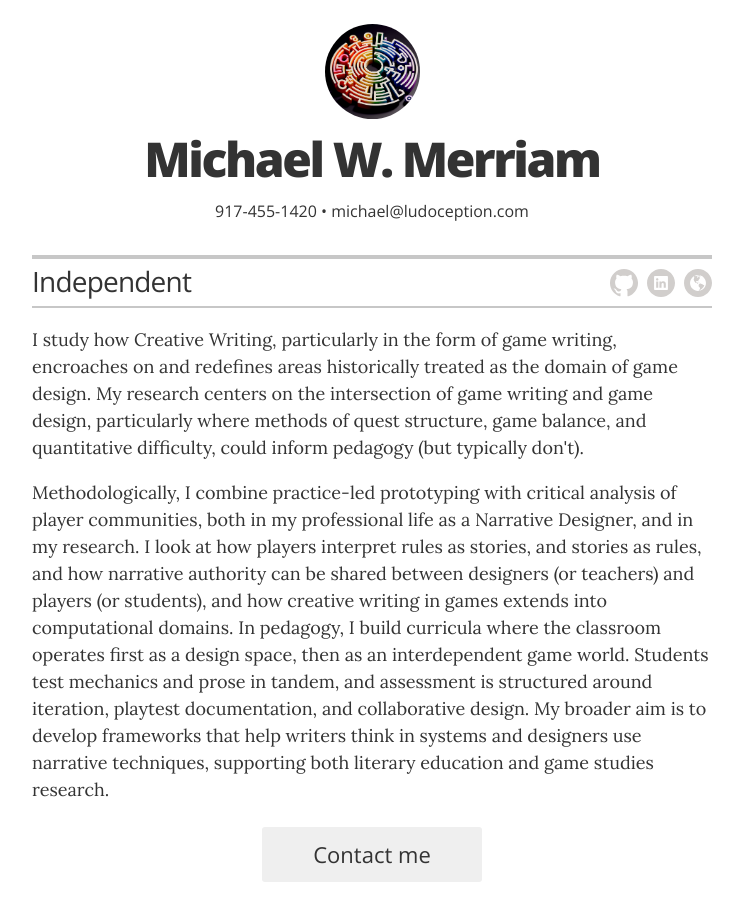
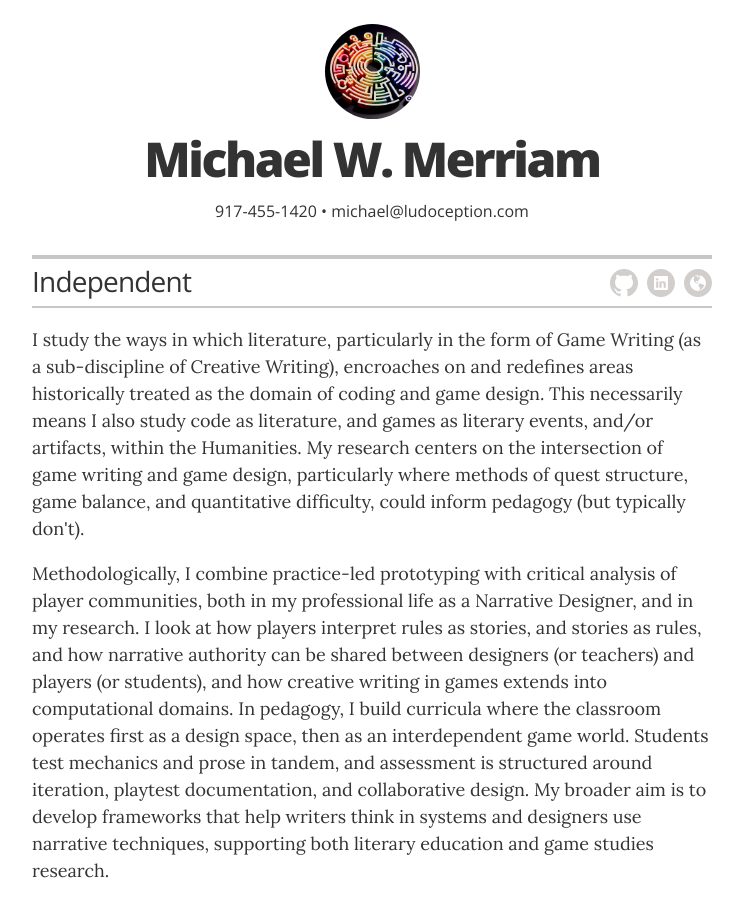
Before and after one commit to mwmxyz/academic, a Jekyll site: the page built from index.html, in a window 1280 px wide and 900 px high. Shown: the whole window, without its empty margins (268-1011 px from the left). Built offline with Jekyll 4.4.1, drawn with Linux system fonts in a browser that asks for light colours.

Commit message:
Update _config.yml

```diff
--- a/_config.yml
+++ b/_config.yml
@@ -23,7 +23,7 @@
 resume_header_contact_info:     "917-455-1420 • michael@ludoception.com"
 display_header_contact_info:    "true"
 
-resume_header_intro: "<p>I study how Creative Writing, particularly in the form of game writing, encroaches on and redefines areas historically treated as the domain of game design. My research centers on the intersection of game writing and game design, particularly where methods of quest structure, game balance, and quantitative difficulty, could inform pedagogy (but typically don't).<p>Methodologically, I combine practice-led prototyping with critical analysis of player communities, both in my professional life as a Narrative Designer, and in my research. I look at how players interpret rules as stories, and stories as rules, and how narrative authority can be shared between designers (or teachers) and players (or students), and how creative writing in games extends into computational domains. In pedagogy, I build curricula where the classroom operates first as a design space, then as an interdependent game world. Students test mechanics and prose in tandem, and assessment is structured around iteration, playtest documentation, and collaborative design. My broader aim is to develop frameworks that help writers think in systems and designers use narrative techniques, supporting both literary education and game studies research."
+resume_header_intro: "<p>I study the ways in which literature, particularly in the form of Game Writing (as a sub-discipline of Creative Writing), encroaches on and redefines areas historically treated as the domain of coding and game design. This necessarily means I also study code as literature, and games as literary events, and/or artifacts, within the Humanities. My research centers on the intersection of game writing and game design, particularly where methods of quest structure, game balance, and quantitative difficulty, could inform pedagogy (but typically don't).<p>Methodologically, I combine practice-led prototyping with critical analysis of player communities, both in my professional life as a Narrative Designer, and in my research. I look at how players interpret rules as stories, and stories as rules, and how narrative authority can be shared between designers (or teachers) and players (or students), and how creative writing in games extends into computational domains. In pedagogy, I build curricula where the classroom operates first as a design space, then as an interdependent game world. Students test mechanics and prose in tandem, and assessment is structured around iteration, playtest documentation, and collaborative design. My broader aim is to develop frameworks that help writers think in systems and designers use narrative techniques, supporting both literary education and game studies research."
 
 # resume_header_intro: "<p>My research and professional interests involve the overlap of Game Writing and Game Design, specifically the ways that Creative Writing can re-define the boundaries of what counts as Game Design. This has lately involved the concept of Game Balance, which is an area less often touched on in studies of game narratives, but which could provide narrative writers a way to address directly more quantitative and computational elements of design. (Put more simply, at what point does Game Writing become indistinguishable from Game Design?)<p>I specialize in curriculum innovation through game dynamics. With a core skill set that includes instructional design, educational technology integration, and game theory, I create immersive learning experiences.</p>"
 
```
